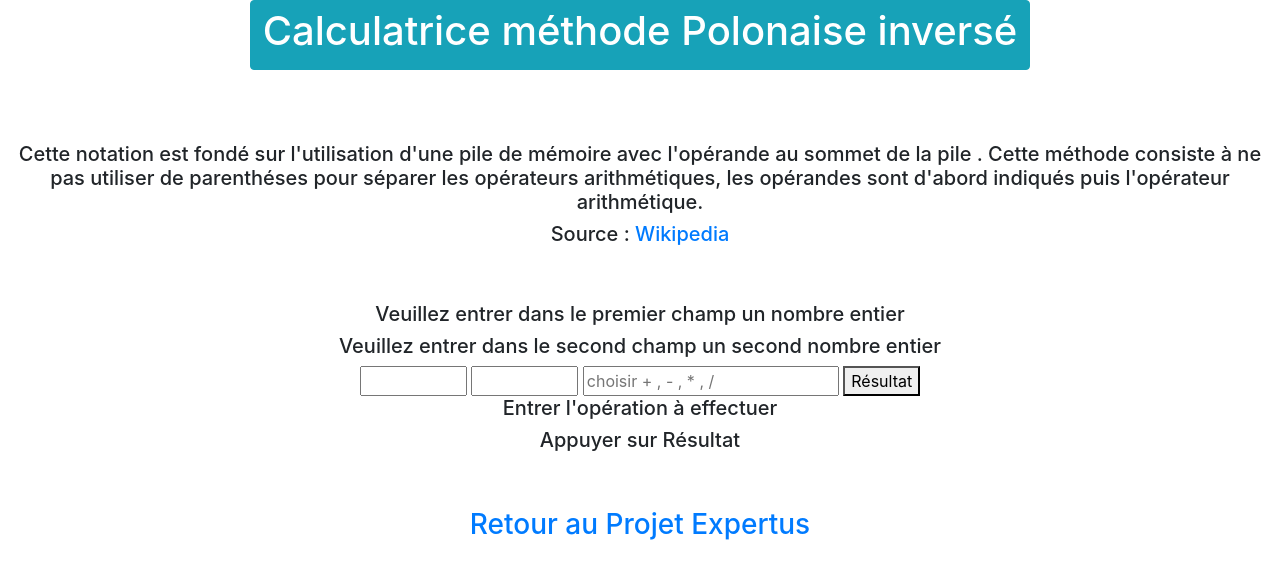
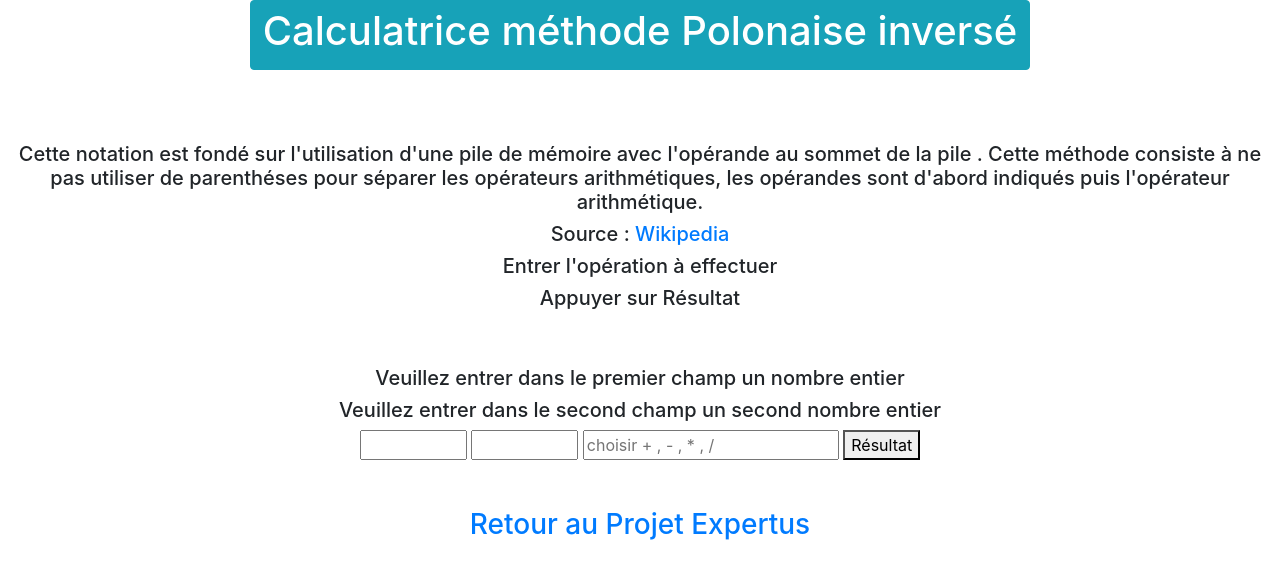
Before and after one commit to vramius1017/project_expertis_p1, a Flask app: page /polish/ in a window 1280 px wide. Shown: the top 579 px of the page. Run offline with Flask 2, Linux system fonts and the light colour scheme; some libraries are stand-ins or nearby versions.

Commit message:
update polish.html

```diff
--- a/peapp/templates/polish.html
+++ b/peapp/templates/polish.html
@@ -13,7 +13,7 @@
 </head>
 
 <body>
-
+                     <!-- header de la page -->
     <div class="text-center">
         <div class="btn btn-info">
             <h1>Calculatrice méthode Polonaise inversé</h1>
@@ -21,14 +21,19 @@
     </div>
 
     <br><br><br>
+                     <!-- doc utilisateur de la fonction -->
     <div class="text-center">
         <h5>Cette notation est fondé sur l'utilisation d'une pile de mémoire avec l'opérande au sommet de la pile . Cette méthode consiste à ne pas utiliser de parenthéses pour séparer les opérateurs arithmétiques, les opérandes sont d'abord indiqués puis
             l'opérateur arithmétique.</h5>
         <h5>Source : <a href="https://fr.wikipedia.org/wiki/Notation_polonaise_inverse">Wikipedia</a></h5>
+        <article>
+          <h5 align="center">Entrer l'opération à effectuer</h5>
+          <h5 align="center">Appuyer sur Résultat</h5>
+        </article>
     </div>
 
 
-
+                        <!-- formulaire -->
     <br><br>
     <div align="center">
         <form method="POST" action="/result_polish/">
@@ -39,56 +44,16 @@
             <!--possibilité de mettre le min du nombre2 à 1 pour empécher une division par zéro-->
             <input type="text" name="op" placeholder="choisir + , - , * , / ">
             <!--une alternative dans le script et un script de test sur la division par zéro seront effectuer dans le cas présent-->
-            <button id="btn">Résultat</button>
-            <div id="response"></div>
+                             <button id="btn">Résultat</button>
         </form>
     </div>
-    <article>
-        <h5 align="center">Entrer l'opération à effectuer</h5>
-        <h5 align="center">Appuyer sur Résultat</h5>
-    </article>
 
-    <br>
-
-    <!-- <form>
-        <div class="row">
-            <div class="col">
-                <input type="text" class="form-control" placeholder="opérande 1">
-            </div>
-            <div class="col">
-                <input type="text" class="form-control" placeholder="opérande 2">
-            </div>
-        </div>
-        <br>
-        <div class="text-center">
-            <div class="btn btn-info">
-                <div class="form-check form-check-inline">
-                    <input class="form-check-input" type="radio" name="Radio" id="inlineRadio1" value="option1">
-                    <label class="form-check-label" for="inlineRadio1">addition</label>
-                </div>
-                <div class="form-check form-check-inline">
-                    <input class="form-check-input" type="radio" name="Radio" id="inlineRadio2" value="option2">
-                    <label class="form-check-label" for="inlineRadio2">soustraction</label>
-                </div>
-                <div class="form-check form-check-inline">
-                    <input class="form-check-input" type="radio" name="inlineRadioOptions" id="inlineRadio3" value="option3">
-                    <label class="form-check-label" for="inlineRadio3">multiplication</label>
-                </div>
-                <div class="form-check form-check-inline">
-                    <input class="form-check-input" type="radio" name="inlineRadioOptions" id="inlineRadio4" value="option4">
-                    <label class="form-check-label" for="inlineRadio4">division</label>
-                </div>
-            </div>
-        </div>
-    </form>
-    <br>
-    <div class="text-center">
-        <button type="button" class="btn btn-primary">Resultats</button>
-    </div> -->
-    <br>
-
+    <br><br>
+                      <!-- retour vers la page d'acceuil -->
     <a href="/">
         <h3 align="center">Retour au Projet Expertus</h3>
     </a>
 
 </body>
+
+</html>
```
